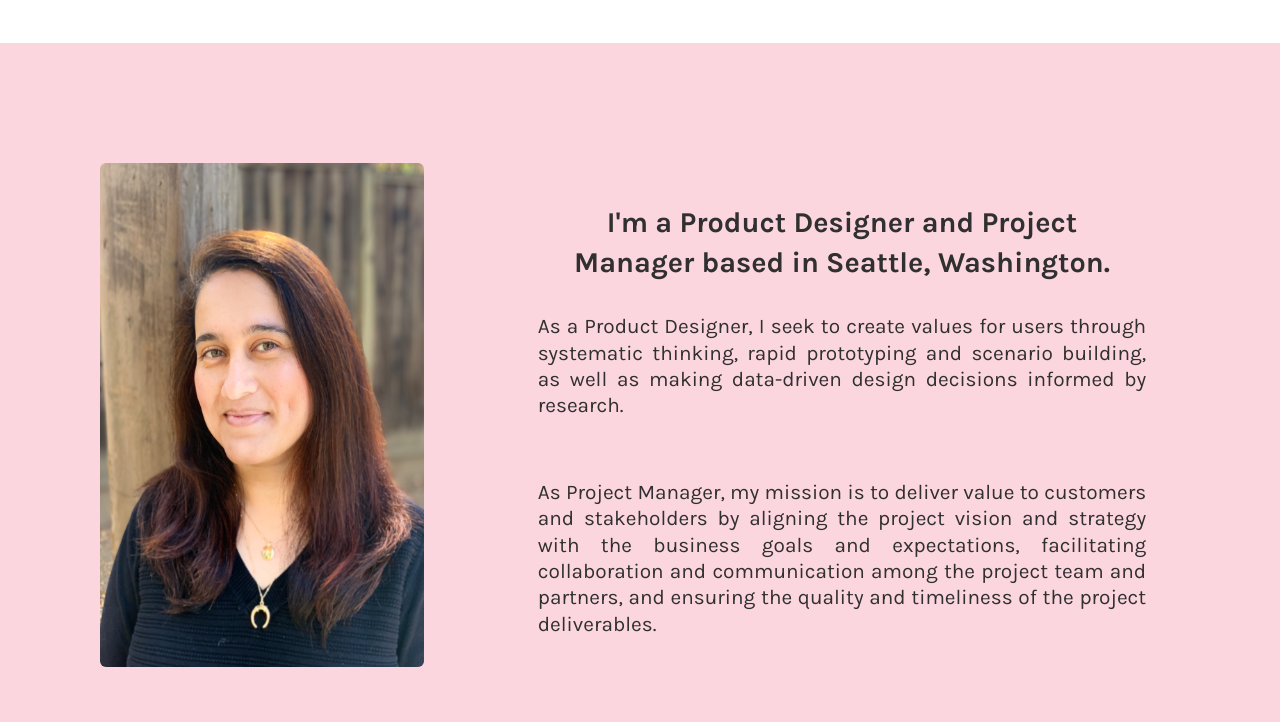
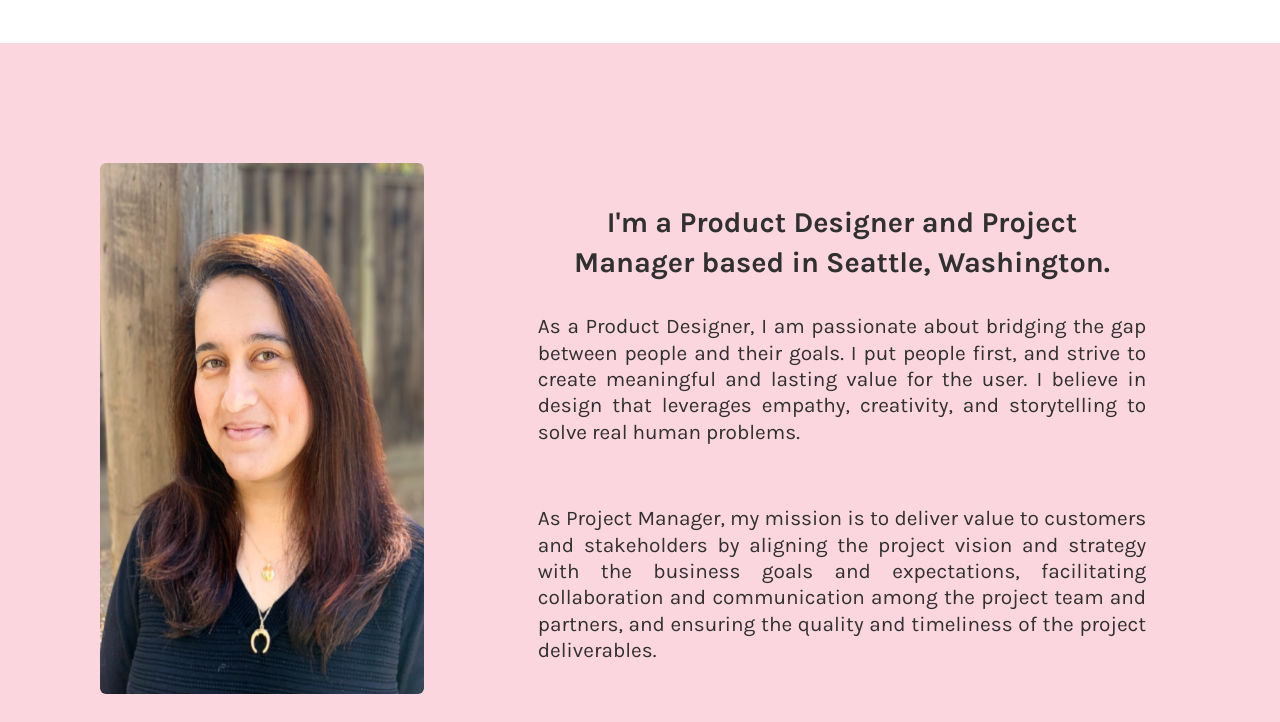
Before and after one commit to manali-decoding/manali-decoding.github.io, a website: page index.html in a window 1280 px wide. Shown: the part 375-1097 px from the top of the page. Drawn offline with Linux system fonts and the light colour scheme; a web font is replaced by a local one.

Commit message:
change intro

```diff
--- a/index.html
+++ b/index.html
@@ -93,10 +93,12 @@
                 <h3 id="about__headline">I'm a Product Designer and Project Manager based in Seattle,
                     Washington.</h3>
                 <p>
-                    As a Product Designer, I seek to create values for users through systematic thinking, rapid
-                    prototyping
-                    and scenario building, as well as
-                    making data-driven design decisions informed by research.
+                    As a Product Designer, I am passionate about bridging the gap between people and their goals. I put
+                    people first, and strive to create
+                    meaningful and lasting value for the user. I believe in design that leverages empathy, creativity,
+                    and storytelling to
+                    solve real human problems.
+
                 </p>
                 <p>As Project Manager, my mission is to deliver value to customers and stakeholders by aligning the
                     project vision and strategy with the
```
